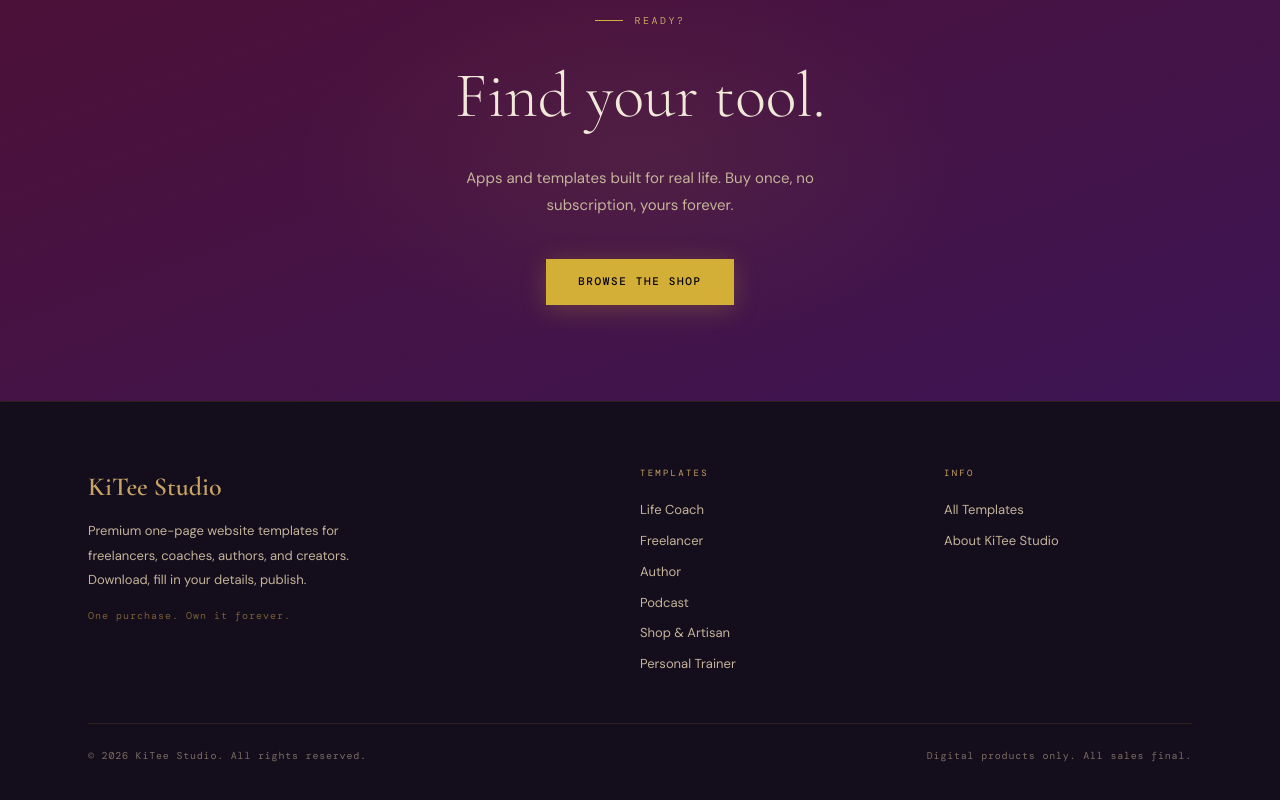
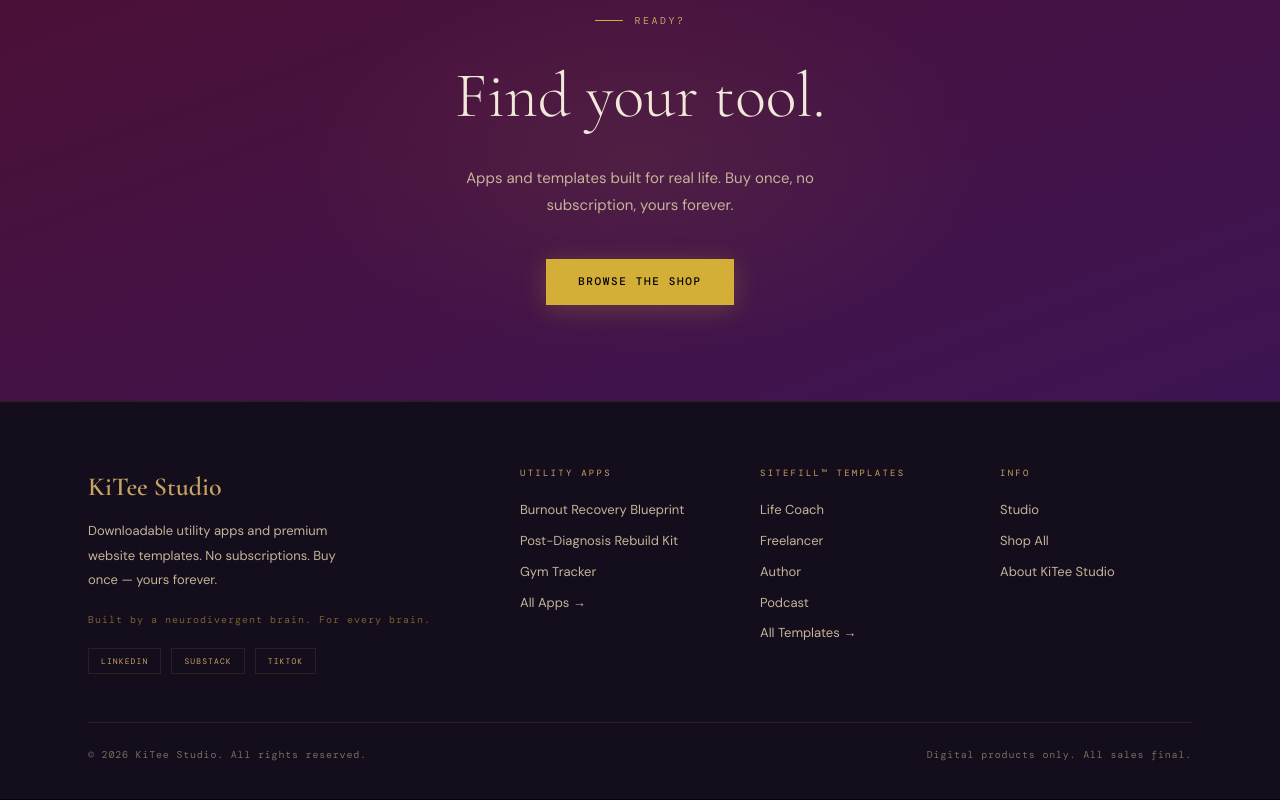
Before and after one commit to Tarrah4Tammwe/kiteestudio-store, a Next.js app: page / in a window 1280 px wide. Shown: the part 4124-4924 px from the top of the page. Built offline with nearby package versions, Linux system fonts and the light colour scheme; a web font is replaced by a local one.

Commit message:
feat: update footer — apps + templates columns, social links

```diff
--- a/components/Footer.tsx
+++ b/components/Footer.tsx
@@ -5,39 +5,76 @@ export default function Footer() {
   return (
     <footer style={{ background: 'var(--black-3)', borderTop: '1px solid var(--border)', padding: '64px 0 36px' }}>
       <div className="container">
-        <div style={{ display: 'grid', gridTemplateColumns: '2fr 1fr 1fr', gap: '56px', paddingBottom: '48px', borderBottom: '1px solid var(--border)' }} className="footer-grid">
+        <div style={{ display: 'grid', gridTemplateColumns: '2fr 1fr 1fr 1fr', gap: '48px', paddingBottom: '48px', borderBottom: '1px solid var(--border)' }} className="footer-grid">
 
+          {/* Brand */}
           <div>
             <div style={{ fontFamily: 'var(--font-display)', fontSize: '26px', fontWeight: 600, color: 'var(--gold)', marginBottom: '12px' }}>KiTee Studio</div>
-            <p style={{ fontSize: '13px', color: 'var(--cream-dim)', lineHeight: 1.85, maxWidth: '300px' }}>
-              Premium one-page website templates for freelancers, coaches, authors, and creators.
-              Download, fill in your details, publish.
+            <p style={{ fontSize: '13px', color: 'var(--cream-dim)', lineHeight: 1.85, maxWidth: '280px', marginBottom: '20px' }}>
+              Downloadable utility apps and premium website templates. No subscriptions. Buy once — yours forever.
             </p>
-            <p style={{ marginTop: '16px', fontFamily: 'var(--font-mono)', fontSize: '10px', color: 'var(--gold-dim)', letterSpacing: '0.1em' }}>
-              One purchase. Own it forever.
+            <p style={{ fontFamily: 'var(--font-mono)', fontSize: '10px', color: 'var(--gold-dim)', letterSpacing: '0.1em', marginBottom: '20px' }}>
+              Built by a neurodivergent brain. For every brain.
             </p>
+            {/* Socials */}
+            <div style={{ display: 'flex', gap: '10px', flexWrap: 'wrap' }}>
+              {[
+                { label: 'LinkedIn', href: 'https://linkedin.com/in/tarrah-nhari' },
+                { label: 'Substack', href: 'https://kiteestudio.substack.com' },
+                { label: 'TikTok', href: 'https://tiktok.com/@kiteestudio' },
+              ].map(s => (
+                <a key={s.label} href={s.href} target="_blank" rel="noopener noreferrer" style={{
+                  fontFamily: 'var(--font-mono)', fontSize: '8px', letterSpacing: '0.14em',
+                  textTransform: 'uppercase', color: 'var(--gold)',
+                  border: '1px solid var(--border)', padding: '6px 12px',
+                  transition: 'border-color 0.2s',
+                }}>
+                  {s.label}
+                </a>
+              ))}
+            </div>
           </div>
 
+          {/* Apps */}
           <div>
-            <div style={{ fontFamily: 'var(--font-mono)', fontSize: '9px', letterSpacing: '0.25em', textTransform: 'uppercase', color: 'var(--gold)', marginBottom: '20px' }}>Templates</div>
+            <div style={{ fontFamily: 'var(--font-mono)', fontSize: '9px', letterSpacing: '0.25em', textTransform: 'uppercase', color: 'var(--gold)', marginBottom: '20px' }}>Utility Apps</div>
+            <div style={{ display: 'flex', flexDirection: 'column', gap: '10px' }}>
+              {[
+                ['/products/burnout-recovery-blueprint', 'Burnout Recovery Blueprint'],
+                ['/products/post-diagnosis-rebuild-kit', 'Post-Diagnosis Rebuild Kit'],
+                ['/products/gym-tracker', 'Gym Tracker'],
+                ['/shop#apps', 'All Apps →'],
+              ].map(([href, label]) => (
+                <Link key={href} href={href} className="footer-link">{label}</Link>
+              ))}
+            </div>
+          </div>
+
+          {/* Templates */}
+          <div>
+            <div style={{ fontFamily: 'var(--font-mono)', fontSize: '9px', letterSpacing: '0.25em', textTransform: 'uppercase', color: 'var(--gold)', marginBottom: '20px' }}>SiteFill™ Templates</div>
             <div style={{ display: 'flex', flexDirection: 'column', gap: '10px' }}>
               {[
                 ['/products/life-coach-website-template', 'Life Coach'],
                 ['/products/freelancer-website-template', 'Freelancer'],
                 ['/products/author-website-template', 'Author'],
                 ['/products/podcast-website-template', 'Podcast'],
-                ['/products/shop-website-template', 'Shop & Artisan'],
-                ['/products/personal-trainer-website-template', 'Personal Trainer'],
+                ['/shop#templates', 'All Templates →'],
               ].map(([href, label]) => (
                 <Link key={href} href={href} className="footer-link">{label}</Link>
               ))}
             </div>
           </div>
 
+          {/* Info */}
           <div>
             <div style={{ fontFamily: 'var(--font-mono)', fontSize: '9px', letterSpacing: '0.25em', textTransform: 'uppercase', color: 'var(--gold)', marginBottom: '20px' }}>Info</div>
             <div style={{ display: 'flex', flexDirection: 'column', gap: '10px' }}>
-              {[['/shop', 'All Templates'], ['/about', 'About KiTee Studio']].map(([href, label]) => (
+              {[
+                ['/', 'Studio'],
+                ['/shop', 'Shop All'],
+                ['/#why', 'About KiTee Studio'],
+              ].map(([href, label]) => (
                 <Link key={href} href={href} className="footer-link">{label}</Link>
               ))}
             </div>
@@ -56,9 +93,12 @@ export default function Footer() {
       <style>{`
         .footer-link { font-size: 13px; color: var(--cream-dim); transition: color 0.2s; }
         .footer-link:hover { color: var(--gold); }
-        @media (max-width: 768px) {
+        @media (max-width: 900px) {
           .footer-grid { grid-template-columns: 1fr 1fr !important; gap: 32px !important; }
           .footer-grid > div:first-child { grid-column: 1 / -1; }
+        }
+        @media (max-width: 480px) {
+          .footer-grid { grid-template-columns: 1fr !important; }
         }
       `}</style>
     </footer>
```
